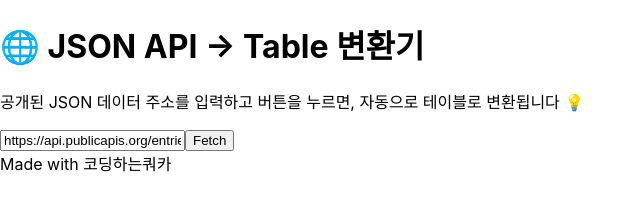
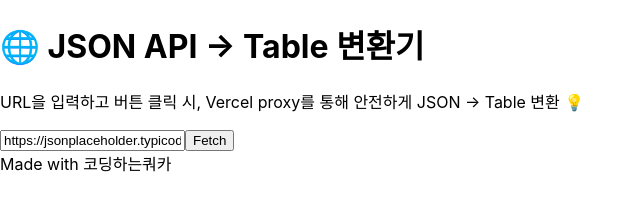
Before and after one commit to l1lsang/realmyapi, a React (Create React App) app: page / in a window 1280 px wide. Shown: the top 201 px of the page, without its empty margins (0-643 px from the left). Built offline with nearby package versions, Linux system fonts and the light colour scheme.

Commit message:
Change API URL and adjust data fetching logic
Updated the API URL and modified the data handling logic.

```diff
--- a/src/App.jsx
+++ b/src/App.jsx
@@ -2,12 +2,11 @@ import React, { useState } from "react";
 import JsonToTable from "./components/JsonToTable";
 
 export default function App() {
-  const [apiUrl, setApiUrl] = useState("https://api.publicapis.org/entries");
+  const [apiUrl, setApiUrl] = useState("https://jsonplaceholder.typicode.com/posts");
   const [data, setData] = useState(null);
   const [loading, setLoading] = useState(false);
   const [error, setError] = useState(null);
 
-  // 버튼 클릭 시 호출
   const handleFetch = async () => {
     if (!apiUrl) return;
     setLoading(true);
@@ -18,8 +17,7 @@ export default function App() {
       const response = await fetch(`/api/proxy?url=${encodeURIComponent(apiUrl)}`);
       if (!response.ok) throw new Error("Failed to fetch API");
       const result = await response.json();
-      // JsonToTable에 전달할 데이터
-      setData(result.entries || result);
+      setData(result);
     } catch (err) {
       console.error("Fetch error:", err);
       setError(err.message);
@@ -36,11 +34,10 @@ export default function App() {
             🌐 JSON API → Table 변환기
           </h1>
           <p className="text-gray-500 text-sm">
-            공개된 JSON 데이터 주소를 입력하고 버튼을 누르면, 자동으로 테이블로 변환됩니다 💡
+            URL을 입력하고 버튼 클릭 시, Vercel proxy를 통해 안전하게 JSON → Table 변환 💡
           </p>
         </header>
 
-        {/* URL 입력 & 버튼 */}
         <div className="flex flex-col sm:flex-row gap-2 mb-4 justify-center">
           <input
             type="text"
@@ -57,11 +54,9 @@ export default function App() {
           </button>
         </div>
 
-        {/* 상태 표시 */}
         {loading && <p className="text-gray-500 text-center">Loading...</p>}
         {error && <p className="text-red-500 text-center">Error: {error}</p>}
 
-        {/* 데이터 테이블 */}
         {data && <JsonToTable data={data} />}
 
         <footer className="text-center text-xs text-gray-400 mt-8">
```
